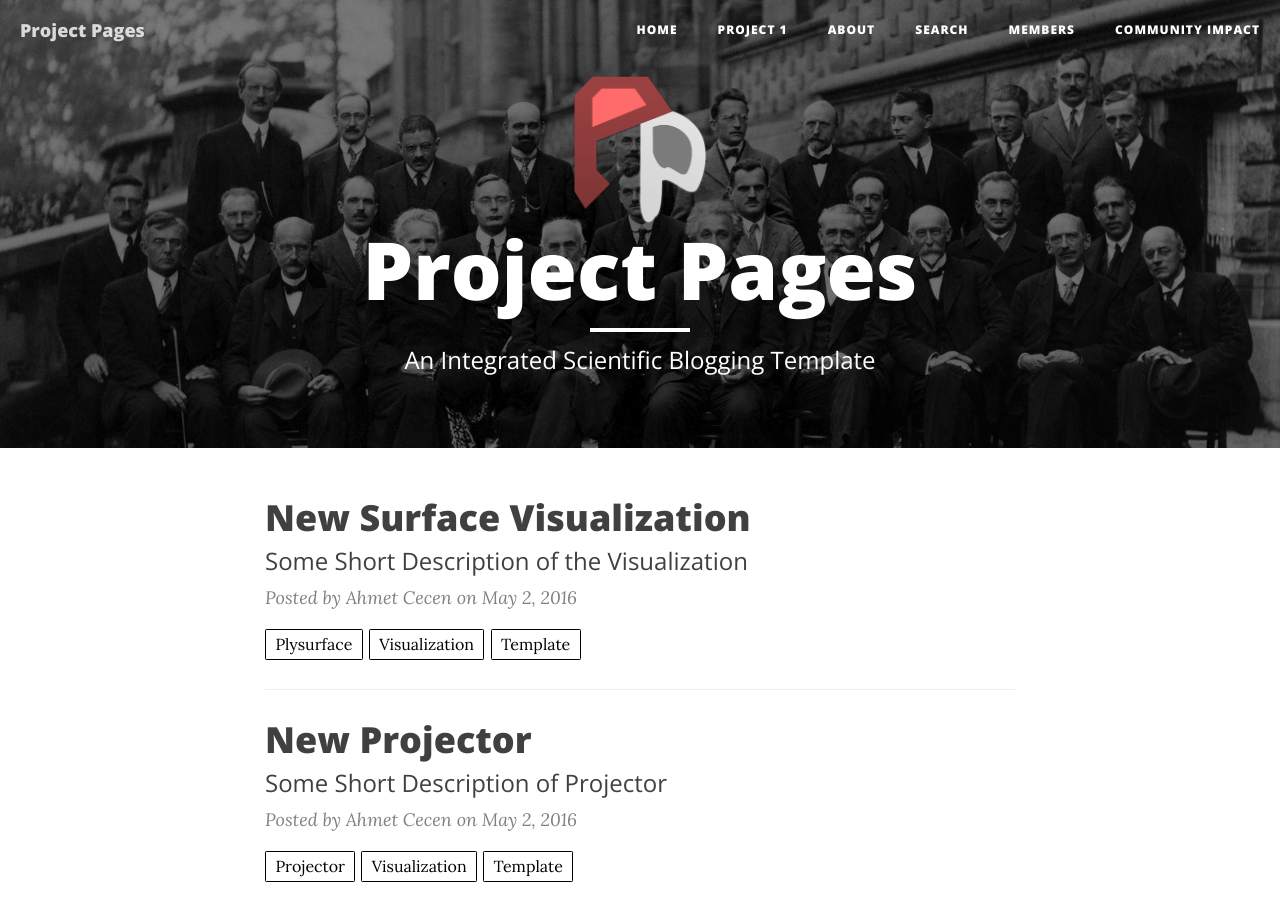
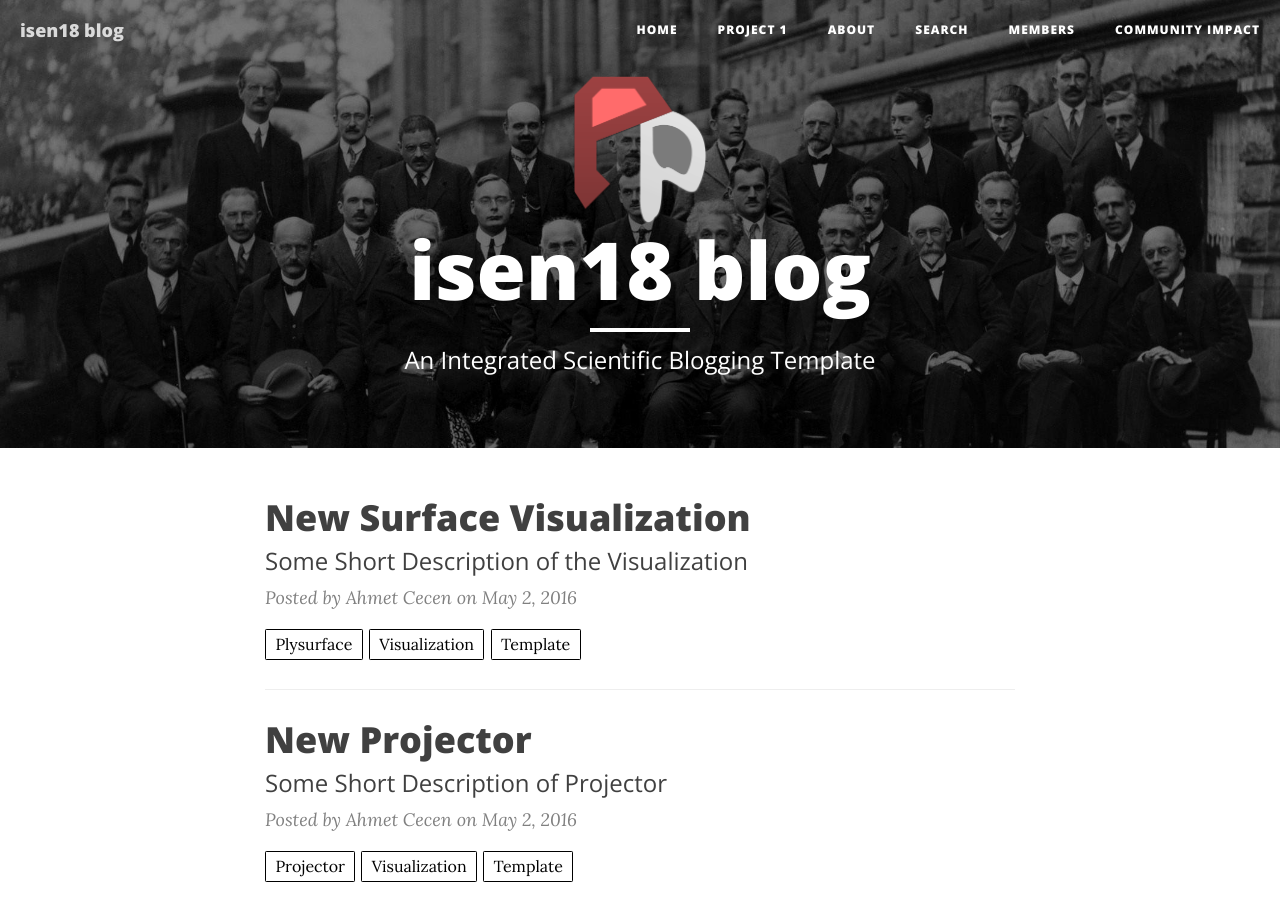
Before and after one commit to Isen18/Isen18.github.io, a Jekyll site: the page built from index.html, in a window 1280 px wide and 900 px high. Built offline with Jekyll 4.4.1, drawn with Linux system fonts in a browser that asks for light colours; nearby versions of some CDN libraries; the list of posts is cut into pages by our own code.

Commit message:
Update _config.yml

```diff
--- a/_config.yml
+++ b/_config.yml
@@ -1,7 +1,7 @@
 # Site settings
-title: Project Pages
+title: isen18 blog
 description: "An Integrated Scientific Blogging Template"
-url: "https://projectpages.github.io"
+url: "https://isen18.github.io"
 
 
 
```
